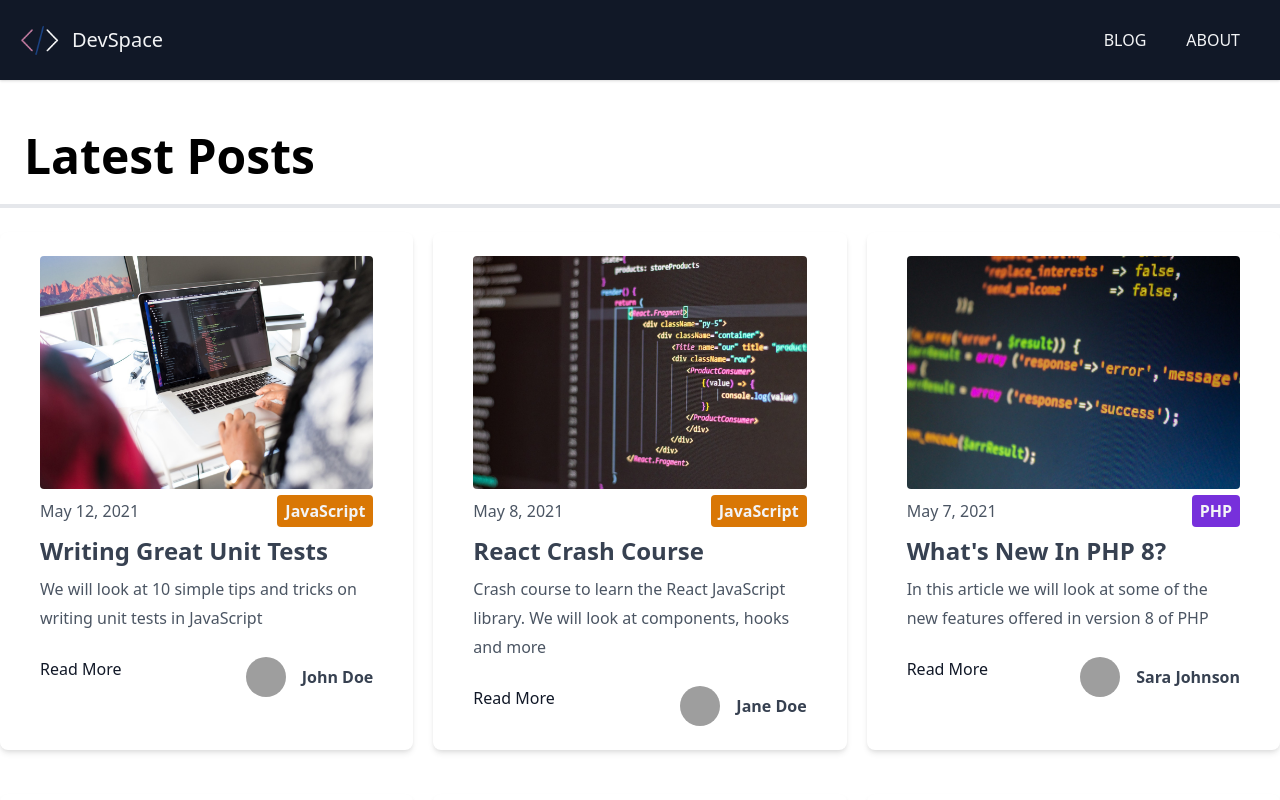
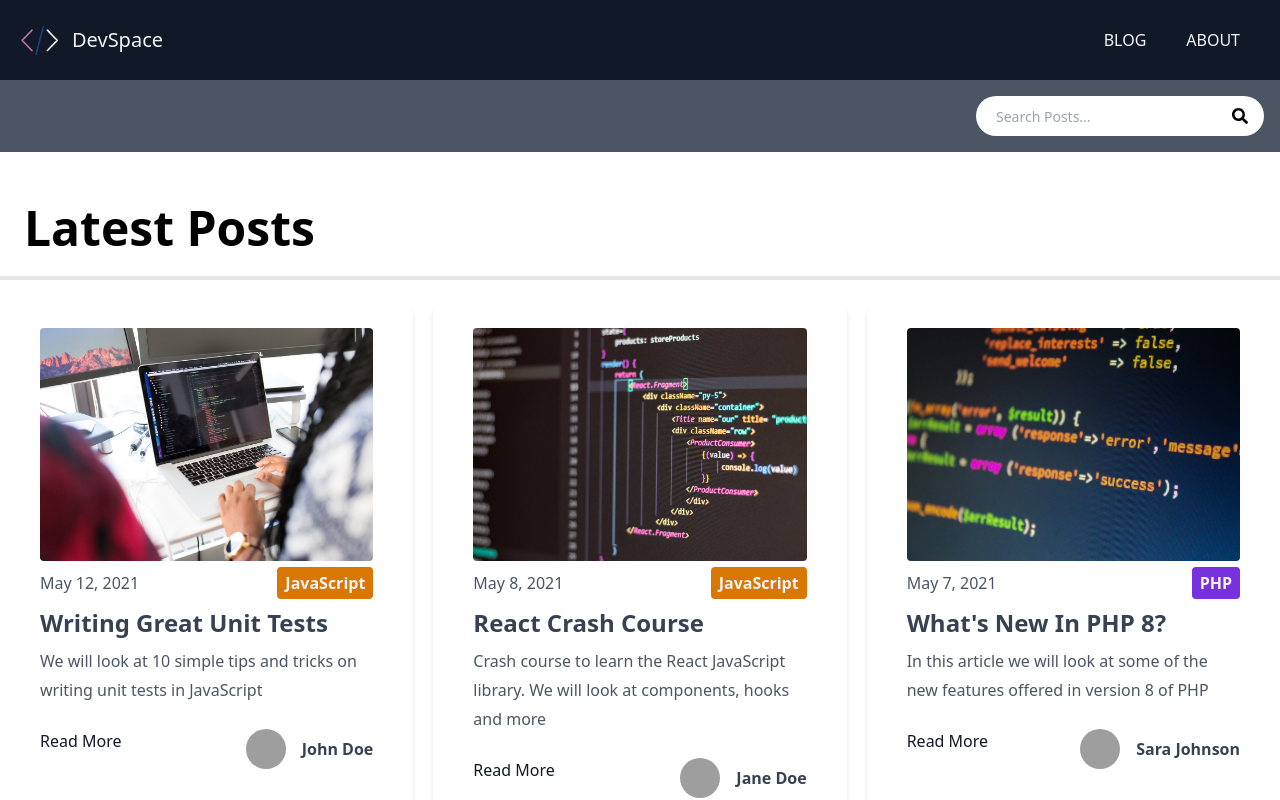
Before and after one commit to MrAdamUs/blog-using-nextjs, a Next.js app: page / in a window 1280 px wide. Shown: the top 800 px of the page. Built offline with nearby package versions, Linux system fonts and the light colour scheme; grey boxes are pictures that could not be loaded.

Commit message:
create Search component

```diff
--- a/components/Layout.js
+++ b/components/Layout.js
@@ -1,26 +1,25 @@
-import Head from 'next/head'
-import Header from './Header'
+import Head from 'next/head';
+import Header from './Header';
+import Search from './Search';
 
-export default function Layout({title, children, keywords, description}) {
+export default function Layout({ title, children, keywords, description }) {
   return (
     <div>
-        <Head>
-           <title>{title}</title>
-           <meta name="keywords" content={keywords} />
-           <meta name="description" content={description} />
-           <link rel='icon' herf="/favicon.icon" />
-        </Head>
-        <Header />
-        <main className="container mx-auto my-7">
-          {children}
-        </main>
+      <Head>
+        <title>{title}</title>
+        <meta name='keywords' content={keywords} />
+        <meta name='description' content={description} />
+        <link rel='icon' herf='/favicon.icon' />
+      </Head>
+      <Header />
+      <Search />
+      <main className='container mx-auto my-7'>{children}</main>
     </div>
-  )
+  );
 }
-
 
 Layout.defaultProps = {
   title: 'Welcome to DevSpace',
   keywords: 'development, coding, programming',
-  description: "Mr Adam the best"
-}
+  description: 'Mr Adam the best',
+};
--- /dev/null
+++ b/components/Search.js
@@ -0,0 +1,27 @@
+import { useState, useEffect } from 'react';
+import { FaSearch } from 'react-icons/fa';
+
+export default function Search() {
+  const [searchTerm, setSearchTerm] = useState('');
+  return (
+    <div className='relative bg-gray-600 p-4'>
+      <div className='container mx-auto flex items-center justify-center md:justify-end'>
+        <div className='relative text-gray-600 w-72'>
+          <form>
+            <input
+              type='search'
+              name='search'
+              id='search'
+              className='bg-white h-10 px-5 pr-10 rounded-full text-sm focus:outline-none w-72'
+              value={searchTerm}
+              onChange={(e) => setSearchTerm(e.target.value)}
+              placeholder='Search Posts...'
+            />
+
+            <FaSearch className='absolute top-0 right-0 text-black mt-3 mr-4' />
+          </form>
+        </div>
+      </div>
+    </div>
+  );
+}
--- a/package.json
+++ b/package.json
@@ -13,7 +13,8 @@
     "marked": "^2.1.3",
     "next": "11.0.1",
     "react": "17.0.2",
-    "react-dom": "17.0.2"
+    "react-dom": "17.0.2",
+    "react-icons": "^4.2.0"
   },
   "devDependencies": {
     "autoprefixer": "^10.3.1",
```
Also changed, not shown: 1 other file (tests, documents, lock files or other folders).
